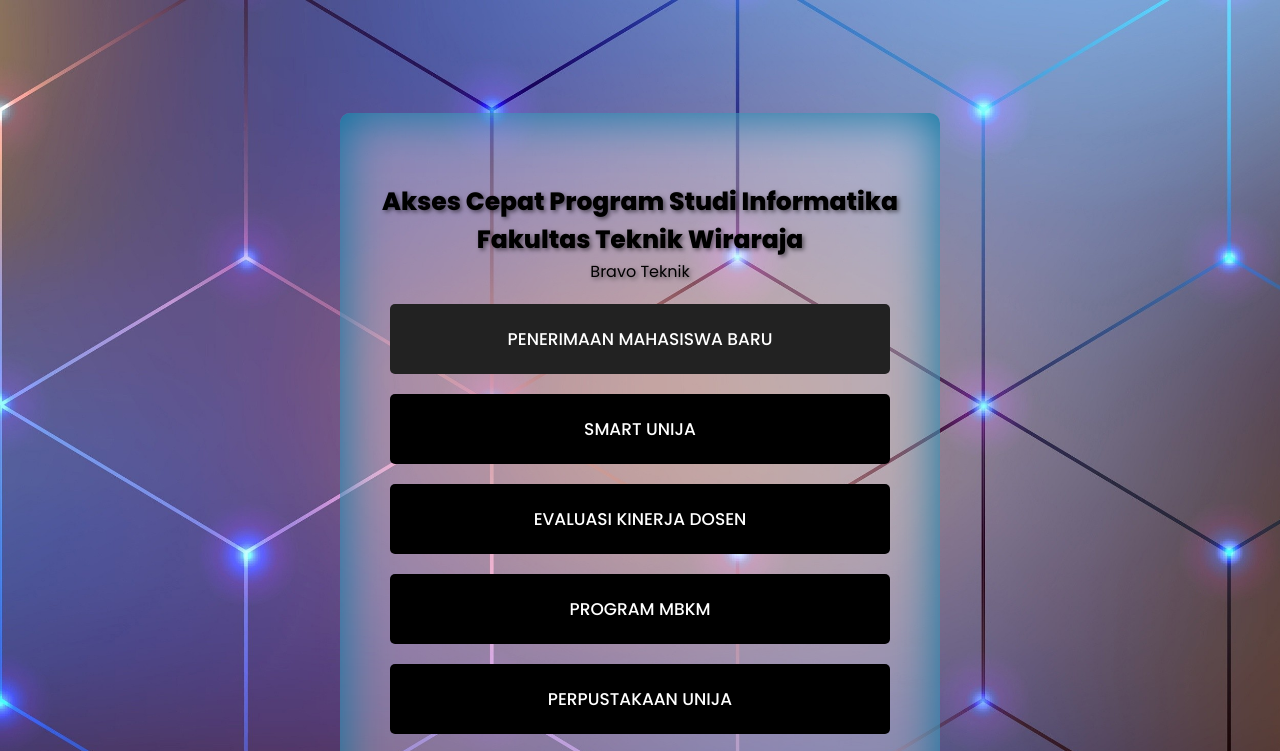
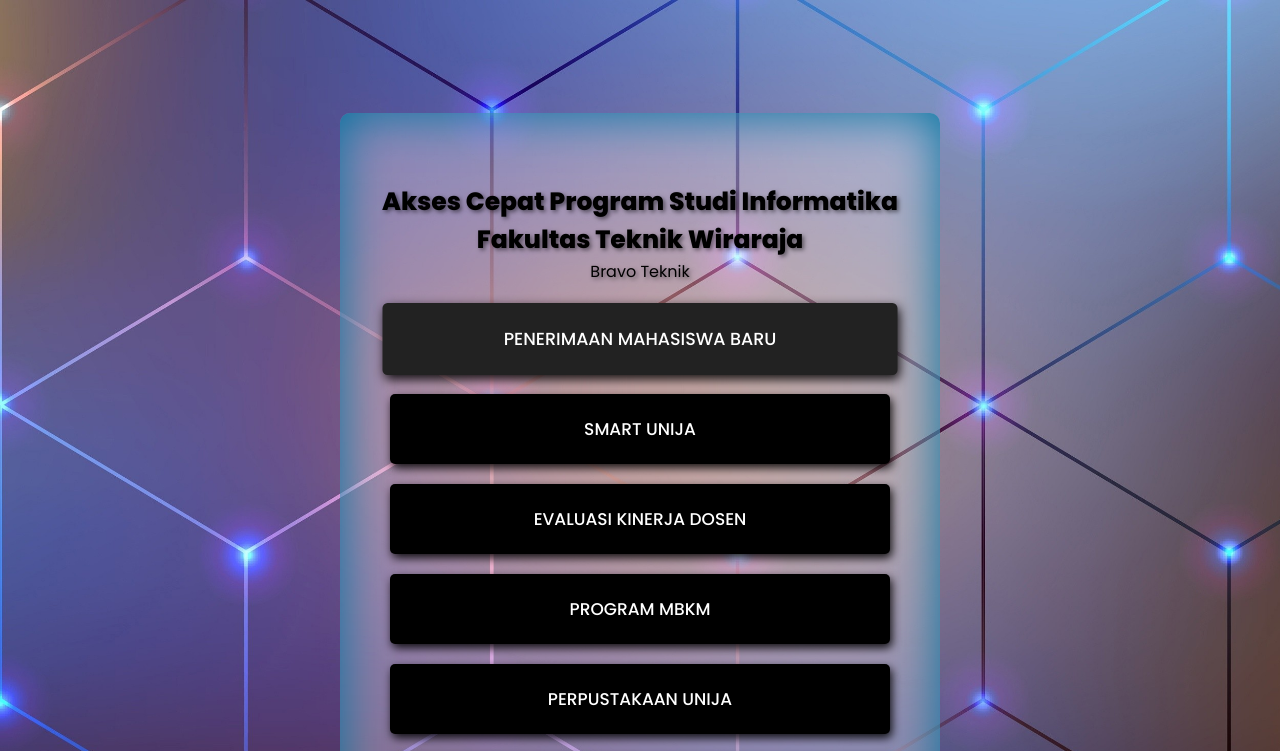
Before and after one commit to Noby904/WebForTeknik.github.io, a plain HTML site: page index.html in a window 1280 px wide. In both pictures the pointer is over the button "PENERIMAAN MAHASISWA BARU". Shown: the top 751 px of the page. Drawn offline with Linux system fonts and the light colour scheme.

Commit message:
Update style.css

```diff
--- a/style.css
+++ b/style.css
@@ -74,12 +74,14 @@
     background-color: rgb(0, 0, 0);
     margin-top: 20px;
     font-size: 17px;
+    box-shadow: 2px 4px 10px rgba(0, 0, 0, .9);
 }
 
 .container>.content button:hover {
     background-color: rgb(34, 34, 34);
-    transform: scale(1.03) ease-in-out;
-    transition: .3s;
+    transform: scale(1.03);
+    transition: transform 0.3s ease-in-out;
+
 }
 
 .container .footer {
```
